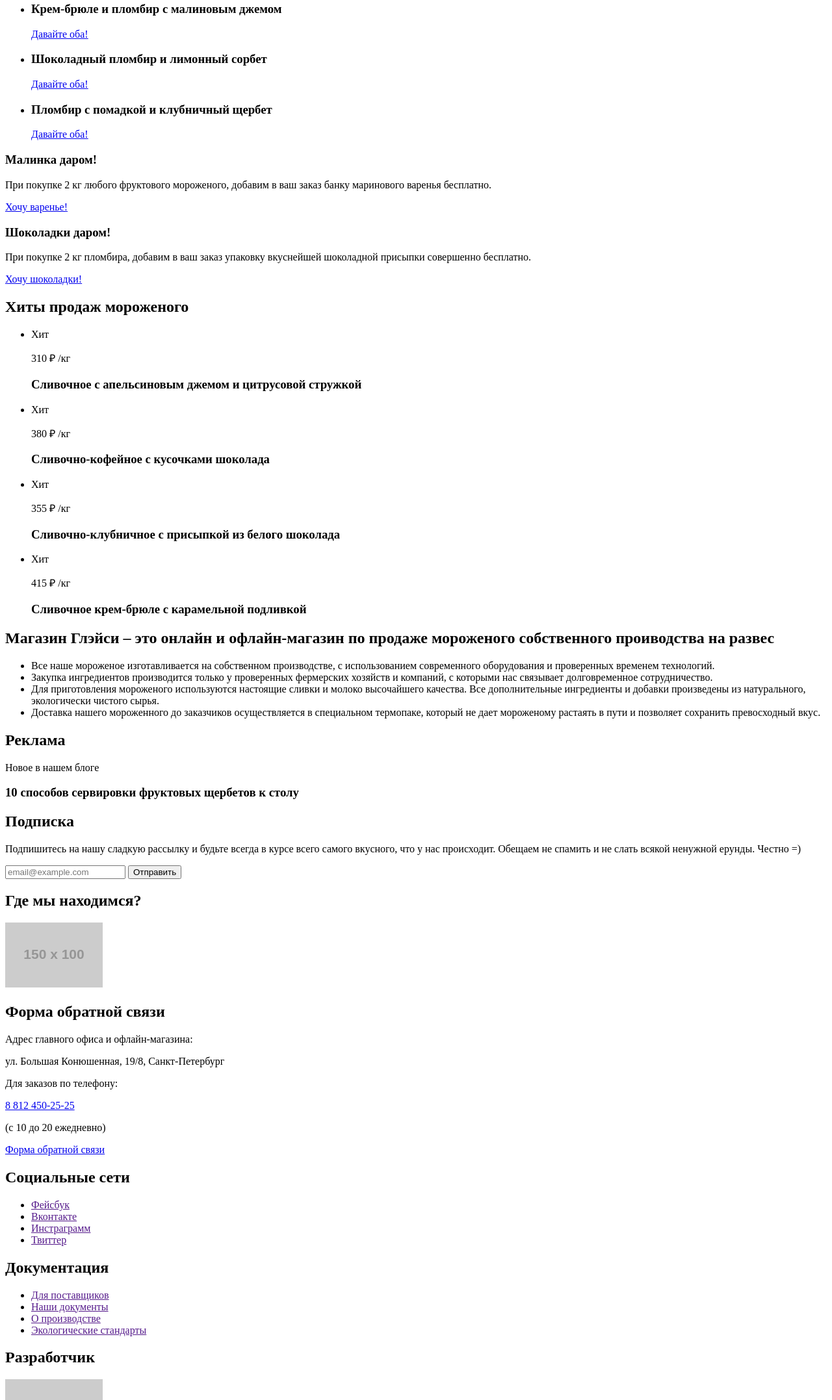
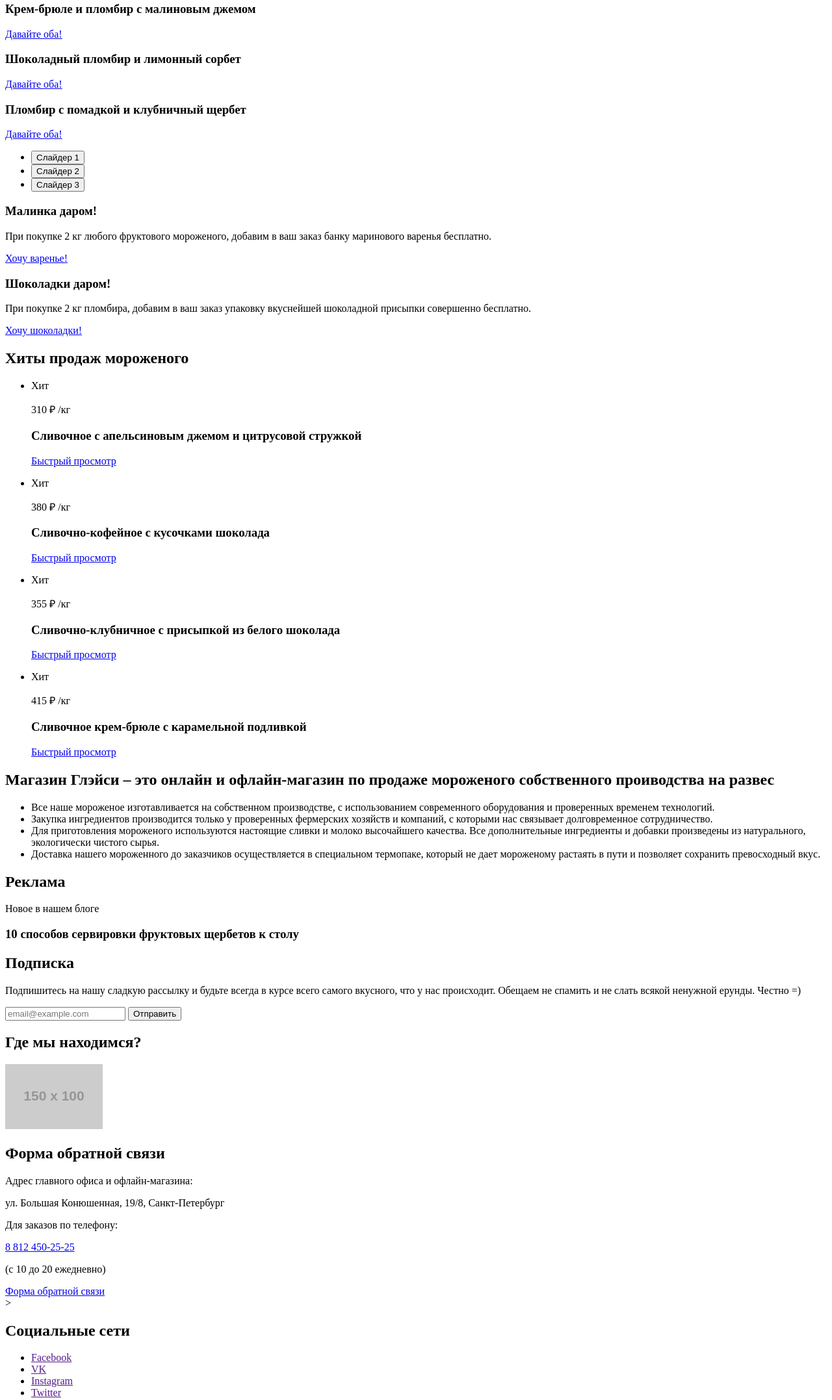
Before and after one commit to Julanick/956891-gllacy-28, a plain HTML site: page index.html in a window 1280 px wide. Shown: the part 348-2503 px from the top of the page at 65% size. Drawn offline with Linux system fonts and the light colour scheme; placeholder pictures from the web are drawn by us.

Commit message:
add some changes

```diff
--- a/index.html
+++ b/index.html
@@ -38,20 +38,25 @@
     <main>
       <section>
         <h2>Самое популярное мороженое</h2>
-        <ul>
-          <li>
+        <div>
+          <div>
             <h3>Крем-брюле и пломбир с малиновым джемом</h3>
             <a href="#">Давайте оба!</a>
-          </li>
-          <li>
+          </div>
+          <div>
             <h3>Шоколадный пломбир и лимонный сорбет</h3>
             <a href="#">Давайте оба!</a>
-          </li>
-          <li>
+          </div>
+          <div>
             <h3>Пломбир с помадкой и клубничный щербет</h3>
             <a href="#">Давайте оба!</a>
-          </li>
+          </div>
+          <ul>
+            <li><button>Слайдер 1</button></li>
+            <li><button>Слайдер 2</button></li>
+            <li><button>Слайдер 3</button></li>
           </ul>
+        </div>
       </section>
       <section>
         <h3>Малинка даром!</h3>
@@ -78,6 +83,7 @@
               <p>310 &#8381; <span>/кг</span></p>
             </div>
             <h3>Сливочное с апельсиновым джемом и цитрусовой стружкой</h3>
+            <a href="#">Быстрый просмотр</a>
           </li>
           <li>
             <div>
@@ -85,6 +91,7 @@
               <p>380 &#8381; <span>/кг</span></p>
             </div>
             <h3>Сливочно-кофейное с кусочками шоколада</h3>
+            <a href="#">Быстрый просмотр</a>
           </li>
           <li>
             <div>
@@ -92,6 +99,7 @@
               <p>355 &#8381; <span>/кг</span></p>
             </div>
             <h3>Сливочно-клубничное с присыпкой из белого шоколада</h3>
+            <a href="#">Быстрый просмотр</a>
           </li>
           <li>
             <div>
@@ -99,6 +107,7 @@
               <p>415 &#8381; <span>/кг</span></p>
             </div>
             <h3>Сливочное крем-брюле с карамельной подливкой</h3>
+            <a href="#">Быстрый просмотр</a>
           </li>
         </ul>
       </section>
@@ -152,8 +161,7 @@
       <section>
         <h2>Где мы находимся?</h2>
         <img src="https://via.placeholder.com/150x100" alt="Месторасположение магазина мороженного" width=" " height="">
-      </section>
-      <section>
+        <div>
           <h2>Форма обратной связи</h2>
           <p>Адрес главного офиса и офлайн-магазина:</p>
           <a>ул. Большая Конюшенная, 19/8, Санкт-Петербург<a>
@@ -161,41 +169,26 @@
             <a href="tel:88124502525">8 812 450-25-25</a>
             <p>(с 10 до 20 ежедневно)</p>
             <a href="#">Форма обратной связи</a>
+          </div>>
       </section>
     </main>
     <footer>
       <section>
         <h2>Социальные сети</h2>
         <ul>
-          <li>
-            <a href="">Фейсбук</a>
-          </li>
-          <li>
-            <a href="">Вконтакте</a>
-          </li>
-          <li>
-            <a href="">Инстраграмм</a>
-          </li>
-          <li>
-            <a href="">Твиттер</a>
-          </li>
+          <li><a href="">Facebook</a></li>
+          <li><a href="">VK</a></li>
+          <li><a href="">Instagram</a></li>
+          <li><a href="">Twitter</a></li>
         </ul>
       </section>
       <section>
         <h2>Документация</h2>
         <ul>
-          <li>
-            <a href="">Для поставщиков</a>
-          </li>
-          <li>
-            <a href="">Наши документы</a>
-          </li>
-          <li>
-            <a href="">О производстве</a>
-          </li>
-          <li>
-            <a href="">Экологические стандарты</a>
-          </li>
+          <li><a href="">Для поставщиков</a></li>
+          <li><a href="">Наши документы</a></li>
+          <li><a href="">О производстве</a></li>
+          <li><a href="">Экологические стандарты</a></li>
         </ul>
       </section>
       <article>
```
Also changed, not shown: catalog.html (+4 -4 lines). Lines whose indentation alone changed are shown as unchanged.
